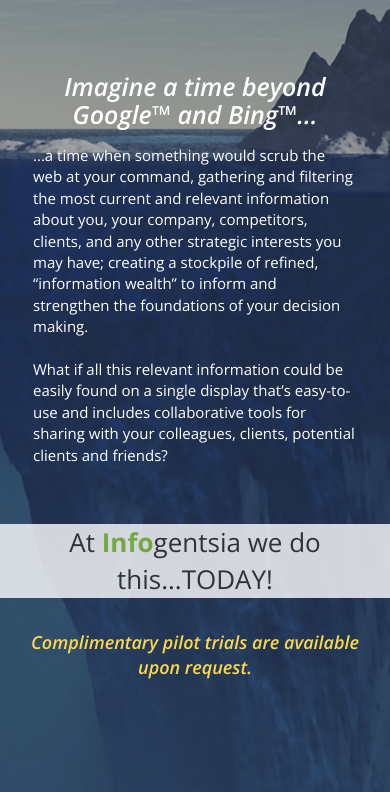
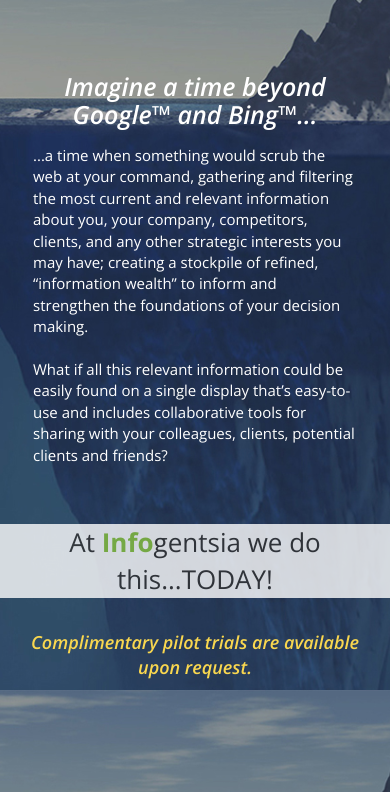
Before and after one commit to purcelllj/infosplash, a plain HTML site: page index.html in a window 390 px wide. Shown: the part 154-946 px from the top of the page. Drawn offline with nearby package versions, Linux system fonts and the light colour scheme.

Commit message:
changing styling on nav bar and responsiveness

```diff
--- a/css/style.css
+++ b/css/style.css
@@ -1,15 +1,21 @@
 body {
 	height:100%;
-	background: url('../images/IcebergImage.jpg') no-repeat center center;
+	background: url('../images/IcebergImage2.jpg') no-repeat center center;
 	background-size: cover;
+	-webkit-background-size: cover;
+  	-moz-background-size: cover;
+  	-o-background-size: cover;
 	text-align: center;
 	font-family: 'Open Sans', sans-serif;
-	max-width: 100%;
 }
 
 .navbar.navbar-default.navbar-fixed-top {
 	background-color:#355363;
 	border:none;
+	box-shadow: 0 0px 6px 0 black;
+	-webkit-box-shadow: 0 0px 6px 0 black;
+	-moz-box-shadow: 0 0px 6px 0 black;
+	-o-box-shadow: 0 0px 6px 0 black;
 }
 
 .nav.navbar-nav.navbar-left {
@@ -147,6 +153,14 @@ p.text-center > a {
 }
 
 @media screen and (max-width: 785px){
+	body {
+		height:100%;
+		background: url('../images/IcebergImage2.jpg') no-repeat center center fixed;
+		background-size: cover;
+		-webkit-background-size: cover;
+  		-moz-background-size: cover;
+  		-o-background-size: cover;
+	}
 	#logo {
 		margin-left: 0 auto;
 		margin-right: 0 auto;
--- a/index.html
+++ b/index.html
@@ -6,7 +6,7 @@
 	<meta http-equiv="X-UA-Compatible" content="IE=edge">
 	<meta name="viewport" content="width=device-width, initial-scale=1">
 
-	<link rel="icon" href="">
+	<link rel="icon" href="images/favicon.ico">
 
 	<title>Infogentsia</title>
 
@@ -90,7 +90,7 @@
 				<br>
 			</div>
 
-			<p class="text-center" id="today"><a href="http://www.infogentsia.com" id="siteLink"><span id="before">At <span id="gr">Info</span>gentsia we do this...TODAY!</span><span id="hover"><em>Click here to visit our Tile Site!</em></span></a>
+			<p class="text-center" id="today"><a href="http://www.infogentsia.com" id="siteLink"><span id="before">At <span id="gr">Info</span>gentsia we do this...TODAY!</span><span id="hover"><strong>Click here to visit an example site!</strong></span></a>
 			</p>
 
 
```
Also changed, not shown: images/IcebergImage2.jpg (added), images/IcebergImage3.jpg (added), images/favicon.ico (added).
